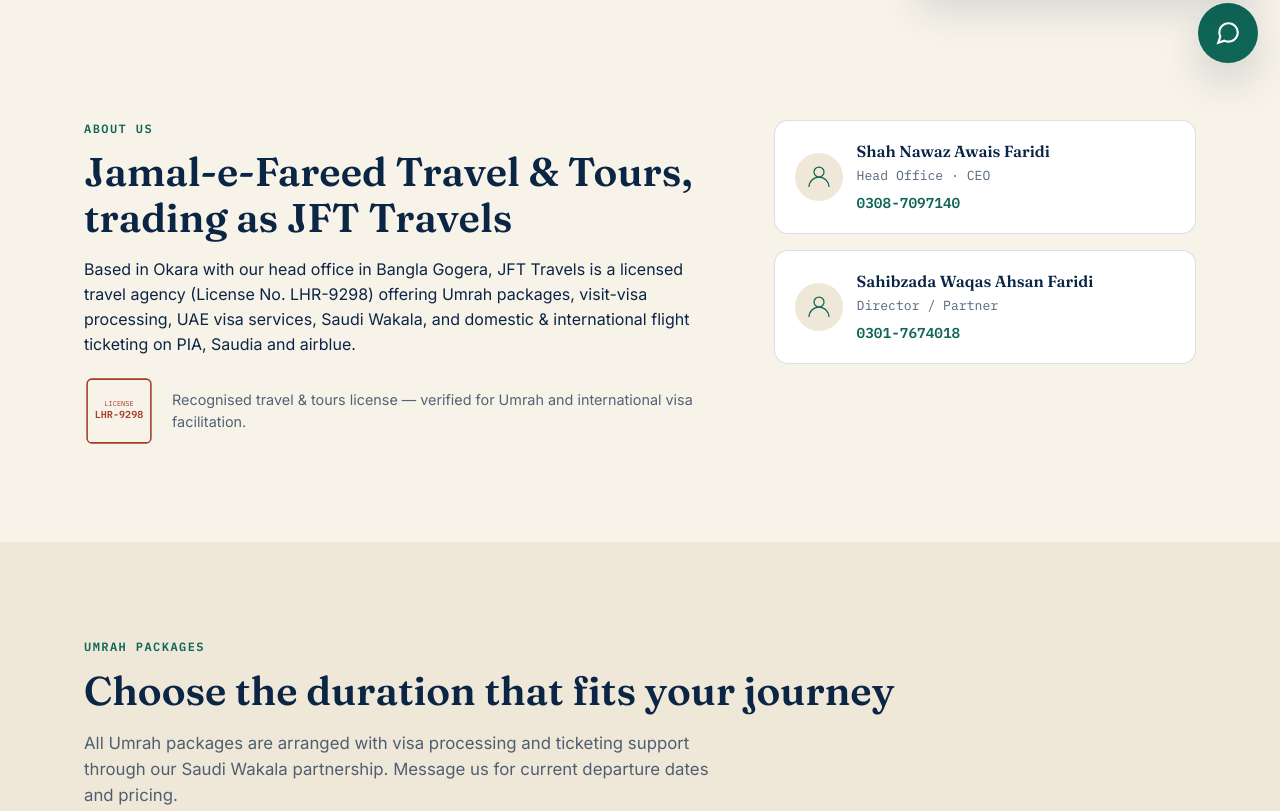
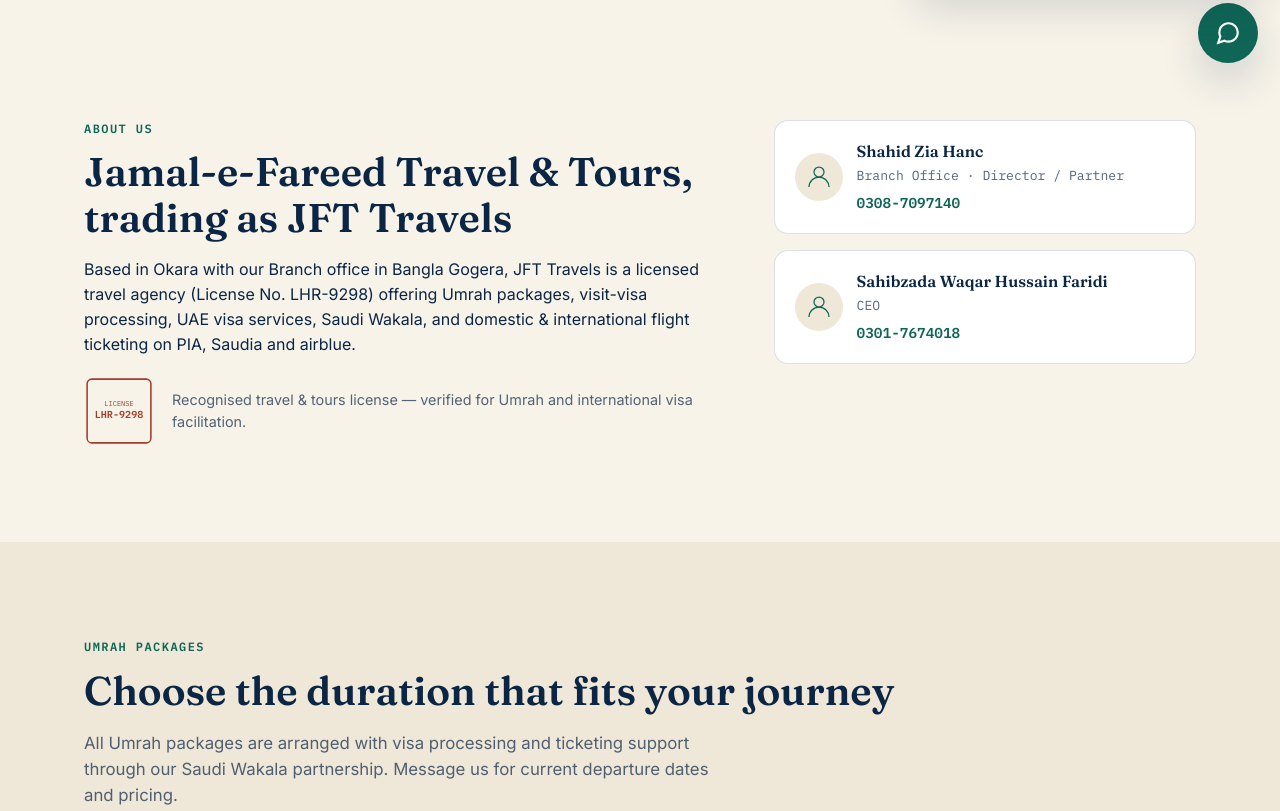
Before and after one commit to mursalhanc028-ux/JFT-Travels, a plain HTML site: page index.html in a window 1280 px wide. Shown: the part 715-1526 px from the top of the page. Drawn offline with Linux system fonts and the light colour scheme.

Commit message:
Update index.html

```diff
--- a/index.html
+++ b/index.html
@@ -115,7 +115,7 @@
     <div class="about-copy">
       <p class="eyebrow">About Us</p>
       <h2>Jamal-e-Fareed Travel &amp; Tours, trading as JFT Travels</h2>
-      <p>Based in Okara with our head office in Bangla Gogera, JFT Travels is a licensed travel agency (License No. LHR-9298) offering Umrah packages, visit-visa processing, UAE visa services, Saudi Wakala, and domestic &amp; international flight ticketing on PIA, Saudia and airblue.</p>
+      <p>Based in Okara with our Branch office in Bangla Gogera, JFT Travels is a licensed travel agency (License No. LHR-9298) offering Umrah packages, visit-visa processing, UAE visa services, Saudi Wakala, and domestic &amp; international flight ticketing on PIA, Saudia and airblue.</p>
       <div class="license-row">
         <div class="license-stamp">
           <svg viewBox="0 0 90 90" width="70" height="70">
@@ -134,8 +134,8 @@
           <svg viewBox="0 0 48 48" width="30" height="30" fill="none" stroke="currentColor" stroke-width="2"><circle cx="24" cy="16" r="8"/><path d="M8 40c0-8.8 7.2-16 16-16s16 7.2 16 16"/></svg>
         </div>
         <div>
-          <h3>Shah Nawaz Awais Faridi</h3>
-          <p class="team-role">Head Office · CEO</p>
+          <h3>Shahid Zia Hanc</h3>
+          <p class="team-role">Branch Office · Director / Partner</p>
           <a href="tel:+923087097140" class="team-phone">0308-7097140</a>
         </div>
       </div>
@@ -144,8 +144,8 @@
           <svg viewBox="0 0 48 48" width="30" height="30" fill="none" stroke="currentColor" stroke-width="2"><circle cx="24" cy="16" r="8"/><path d="M8 40c0-8.8 7.2-16 16-16s16 7.2 16 16"/></svg>
         </div>
         <div>
-          <h3>Sahibzada Waqas Ahsan Faridi</h3>
-          <p class="team-role">Director / Partner</p>
+          <h3>Sahibzada Waqar Hussain Faridi</h3>
+          <p class="team-role">CEO</p>
           <a href="tel:+923017674018" class="team-phone">0301-7674018</a>
         </div>
       </div>
@@ -202,7 +202,9 @@
     <p class="eyebrow">Visit Visa Available</p>
     <h2>Visa packages, by destination</h2>
     <p class="section-lede">Prices are in PKR. "Done base" means the visa is processed against a ready travel history / booking file. Search below or browse by country.</p>
-
+    <h3>Mursaleen Zia Hanc</h3>
+     <p class="team-role">VISA-DEPARTMENT</p>
+    <a href="tel:+923080287878" class="team-phone">0308-0287878</a>
     <div class="visa-search">
       <svg viewBox="0 0 24 24" width="18" height="18" fill="none" stroke="currentColor" stroke-width="2"><circle cx="11" cy="11" r="8"/><path d="M21 21l-4.35-4.35"/></svg>
       <input type="text" id="visaSearch" placeholder="Search a country e.g. Malaysia, Bahrain, China...">
@@ -241,6 +243,7 @@
           <div class="contact-numbers">
             <a href="tel:+923087097140">0308-7097140</a>
             <a href="tel:+923017674018">0301-7674018</a>
+            <a href="tel:+923080287878">0308-0287878</a>
           </div>
         </div>
       </div>
```
